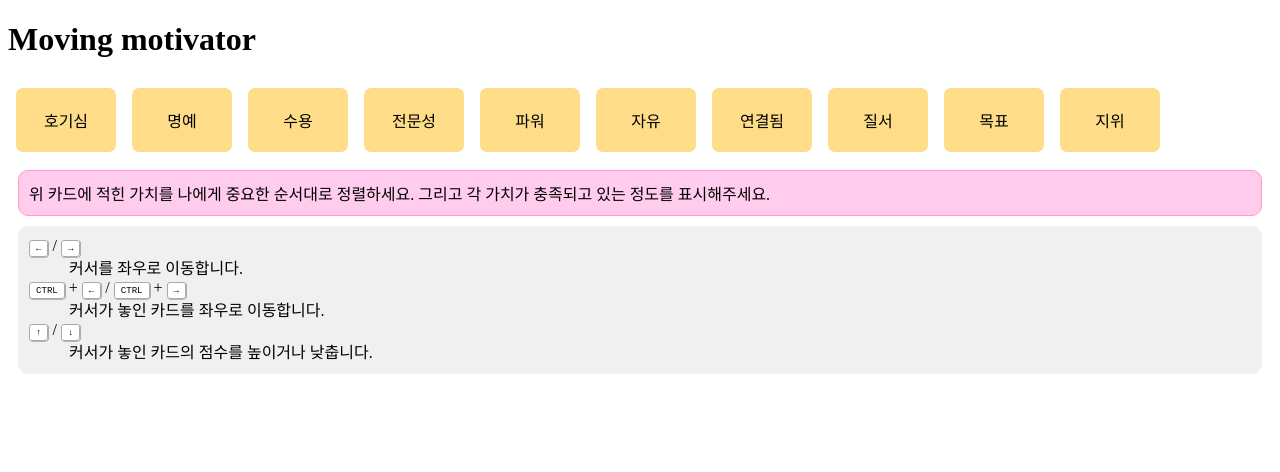
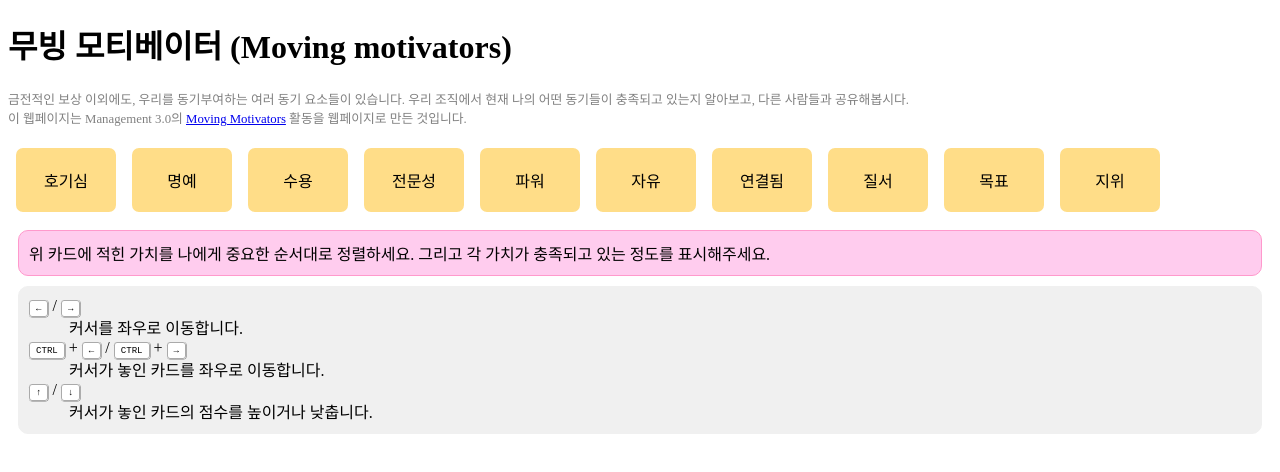
Before and after one commit to toracle/moving-motivator, a plain HTML site: page index.html in a window 1280 px wide. Drawn offline with Linux system fonts and the light colour scheme.

Commit message:
add a note element

```diff
--- a/index.html
+++ b/index.html
@@ -2,6 +2,7 @@
 <html>
   <head>
     <meta charset="utf-8">
+    <title>무빙 모티베이터 (Moving motivators)</title>
     <link rel="stylesheet" type="text/css" href="style.css" />
     <script type="text/javascript" src="script.js"></script>
     <script type="text/javascript">
@@ -14,7 +15,11 @@
   </head>
 
   <body onload="init();">
-    <h1>Moving motivator</h1>
+    <h1>무빙 모티베이터 (Moving motivators)</h1>
+
+    <p class="note">
+      금전적인 보상 이외에도, 우리를 동기부여하는 여러 동기 요소들이 있습니다. 우리 조직에서 현재 나의 어떤 동기들이 충족되고 있는지 알아보고, 다른 사람들과 공유해봅시다. <br/>이 웹페이지는 Management 3.0의 <a href="https://management30.com/practice/moving-motivators/">Moving Motivators</a> 활동을 웹페이지로 만든 것입니다.
+    </p>
     <div id="card-holder" class="card-holder"></div>
     <div id="card-description">
       위 카드에 적힌 가치를 나에게 중요한 순서대로 정렬하세요. 그리고 각 가치가 충족되고 있는 정도를 표시해주세요.
--- a/style.css
+++ b/style.css
@@ -1,3 +1,8 @@
+.note {
+  font-size: 0.8em;
+  color: gray;
+}
+
 .card {
   display: inline-block;
   width: 90px;
```
